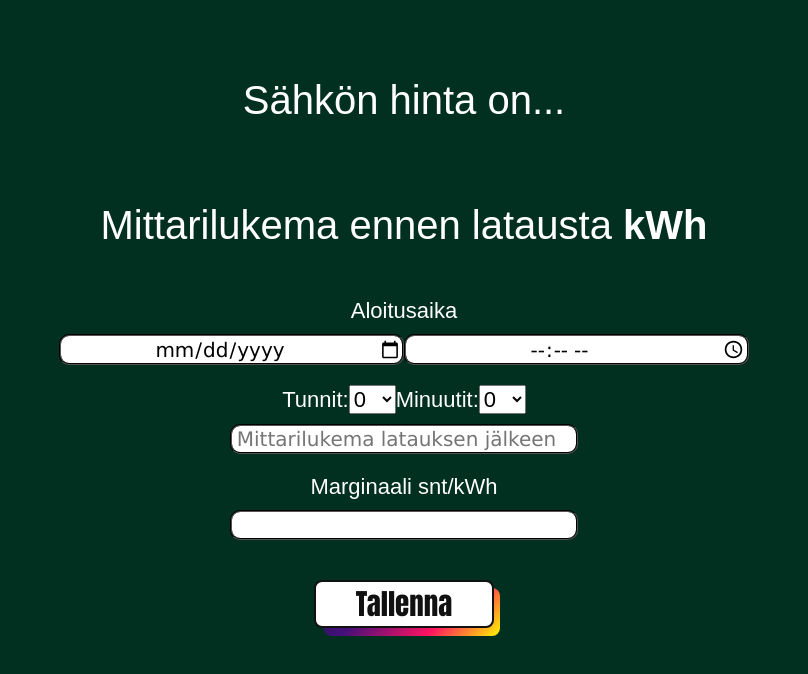
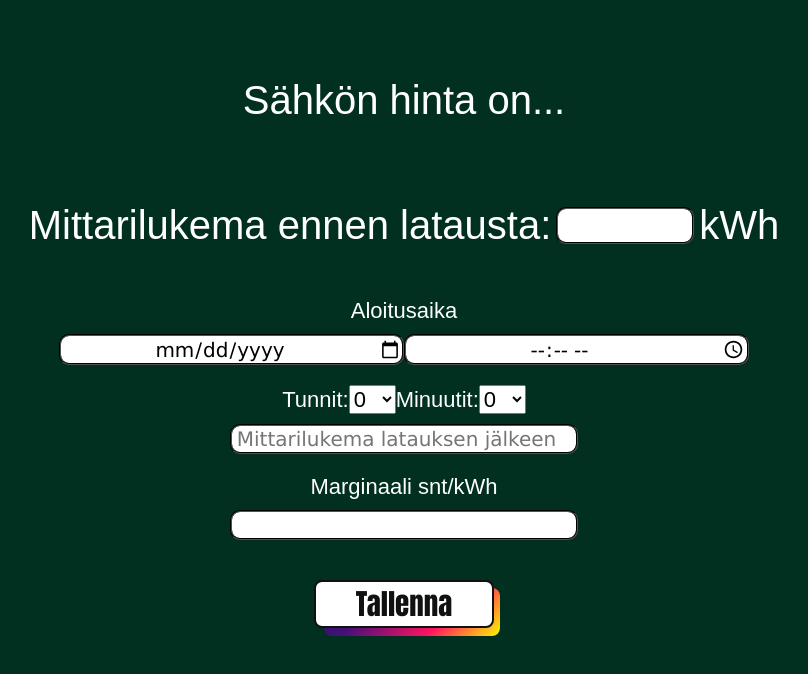
Before and after one commit to Larppuli/Latauslaskuri-front, a React (Create React App) app: page / in a window 1280 px wide. Shown: the top 674 px of the page, without its empty margins (236-1044 px from the left). Built offline with nearby package versions, Linux system fonts and the light colour scheme; no server answers.

Commit message:
alkumittarilukeman vaihto inputiksi

```diff
--- a/src/App.js
+++ b/src/App.js
@@ -37,6 +37,11 @@ function App() {
 
   const handleMeterNumChange = (meterNum) => {
     setSelectedMeterNum(meterNum);
+  };
+
+  const handleLastMeterNumChange = (lastMeterNum) => {
+    setLastMeterNum(lastMeterNum);
+    console.log(lastMeterNum)
   };
 
   const handleFixedPriceChange = (fixedPrice) => {
@@ -90,11 +95,10 @@ function App() {
   };
 
   const handleSave = async () => {
-    console.log("minuutit", selectedMinute)
-    console.log("tunnit", selectedHour)
     const startingDate = new Date(`${selectedStartingDate}T${selectedStartingTime}:00.000`);
     const endingDate = new Date(startingDate.getTime() + selectedMinute * 60000);
     endingDate.setMinutes(endingDate.getMinutes() + selectedHour * 60);
+    const finalKWh = parseFloat(selectedMeterNum - lastMeterNum).toFixed(2);
 
     const sntKWhArray = [];
 
@@ -114,14 +118,44 @@ function App() {
       day = String(date.getDate()).padStart(2, '0');
     }
 
+    let finalPrice = 0;
 
+    const finalTime = selectedMinute + selectedHour * 60
+    for (let i = 0; i < sntKWhArray.length; i++) {
+      if (i === 0) {
+        const timeShare = (60 - startingDate.getMinutes()) / finalTime;
+        finalPrice += timeShare * finalKWh * sntKWhArray[i].price;
+        console.log("LOOP 1")
+        console.log("timeshare:", timeShare)
+        console.log("finaltime: ", finalTime)
+        console.log("finalprice:", finalPrice)
+        console.log("sntKWhArray[i].price: ", sntKWhArray[i].price)
+      } else if (!(i === sntKWhArray.length - 1)) {
+        const timeShare = 60 / finalTime;
+        finalPrice += timeShare * finalKWh * sntKWhArray[i].price;
+        console.log(timeShare * finalKWh * sntKWhArray[i].price)
+        console.log("LOOP 2")
+        console.log("timeshare:", timeShare)
+        console.log("finaltime: ", finalTime)
+        console.log("finalprice:", finalPrice)
+        console.log("sntKWhArray[i].price: ", sntKWhArray[i].price)
+      } else {
+        const timeShare = endingDate.getMinutes() / finalTime;
+        finalPrice += timeShare * finalKWh * sntKWhArray[i].price;
+        console.log("LOOP 3")
+        console.log("timeshare:", timeShare)
+        console.log("finaltime: ", finalTime)
+        console.log("finalprice:", finalPrice)
+        console.log("sntKWhArray[i].price: ", sntKWhArray[i].price)
+      }
+    }
 
     const newLoading = {
       date: `${selectedStartingDate}T${selectedStartingTime}:00.000+00:00`,
       hour: selectedHour,
       minute: selectedMinute,
-      price: 1,
-      kWh: parseFloat(selectedMeterNum - lastMeterNum).toFixed(2),
+      price: finalPrice.toFixed(3) < 0 ? 0 : finalPrice.toFixed(3),
+      kWh: finalKWh,
       meterNum: parseFloat(selectedMeterNum),
       sntkWh: sntKWhArray,
       fixedPrice: selectedFixedPrice,
@@ -146,7 +180,7 @@ function App() {
         if (response.ok) {
           window.alert('Latauskerta tallennettu');
           console.log('Loading saved:', newLoading);
-          window.location.reload();
+          //window.location.reload();
         } else {
           window.alert('Jokin meni pieleen');
           console.error('Error saving loading:', response.status);
@@ -163,7 +197,10 @@ function App() {
     <div className="div0">
       <div className="div1">
         <Hinta />
-        <Mittarilukema1 lastMeterNum={lastMeterNum} />
+        <Mittarilukema1
+          lastMeterNum={lastMeterNum}
+          onLastMeterNumChange={handleLastMeterNumChange}
+        />
         <Aika
           selectedStartingTime={selectedStartingTime}
           selectedStartingDate={selectedStartingDate}
--- a/src/Components/Mittarilukema1.js
+++ b/src/Components/Mittarilukema1.js
@@ -1,12 +1,19 @@
 import React from 'react';
 import '../styles.css';
 
-function Mittarilukema1( {lastMeterNum} ) {
+function Mittarilukema1( {lastMeterNum, onLastMeterNumChange} ) {
+
+  const handleLastMeterNumChange = (event) => {
+    const lastMeterNum = parseFloat(event.target.value, 10);
+    onLastMeterNumChange(lastMeterNum);
+  };
+
   return (
     <div className="div2">
         <p>
-            Mittarilukema ennen latausta
-            <b> {lastMeterNum} kWh </b>
+            Mittarilukema ennen latausta:
+            <input className="input2" type="number" step="0.01" onChange={handleLastMeterNumChange} defaultValue={lastMeterNum} />
+            kWh
         </p>
     </div>
   );
```
